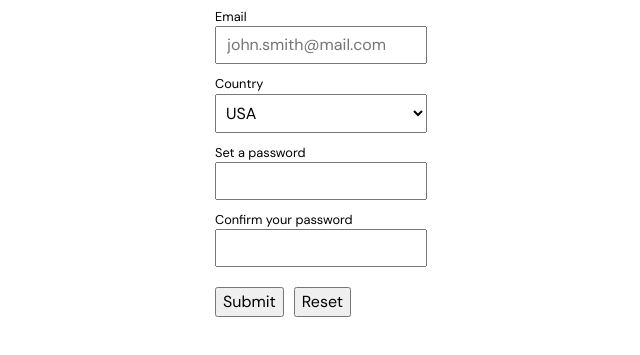
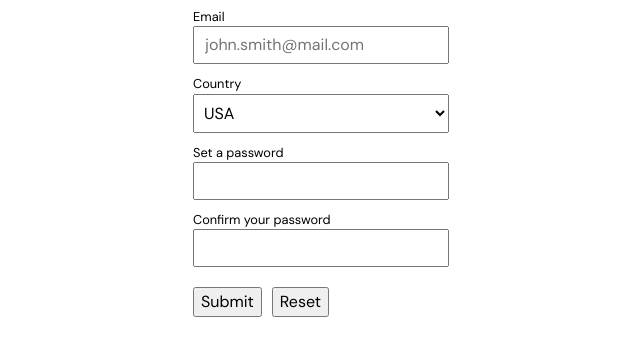
Before and after one commit to henrylin03/odin-form, a plain HTML site: page index.html in a window 1280 px wide. Shown: the part 267-622 px from the top of the page, without its empty margins (319-959 px from the left). Drawn offline with Linux system fonts and the light colour scheme.

Commit message:
adjust width of form

```diff
--- a/css/style.css
+++ b/css/style.css
@@ -14,6 +14,10 @@ main {
   align-items: center;
   gap: 10px;
   width: 100%;
+}
+
+form {
+  width: 20%;
 }
 
 ul {
```
